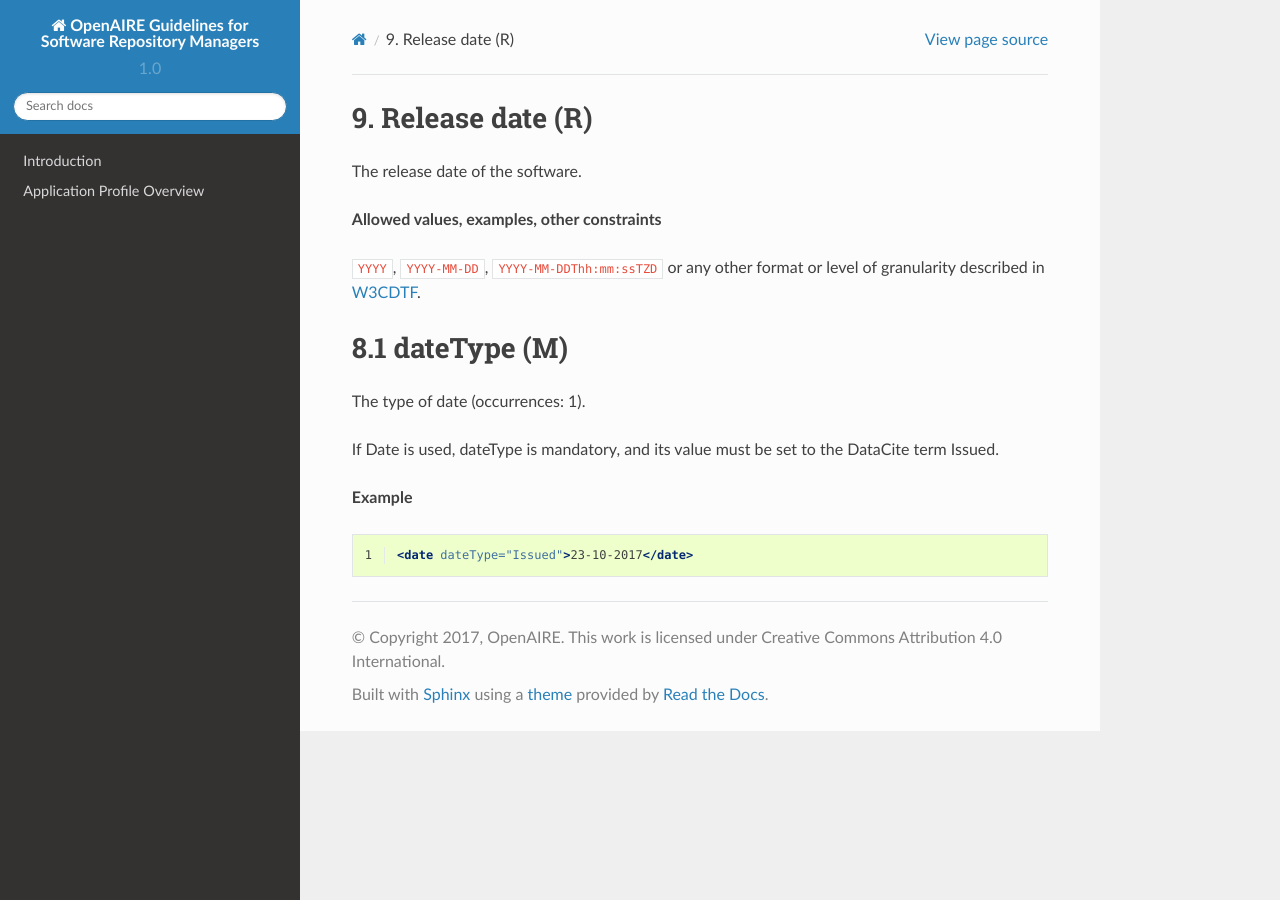
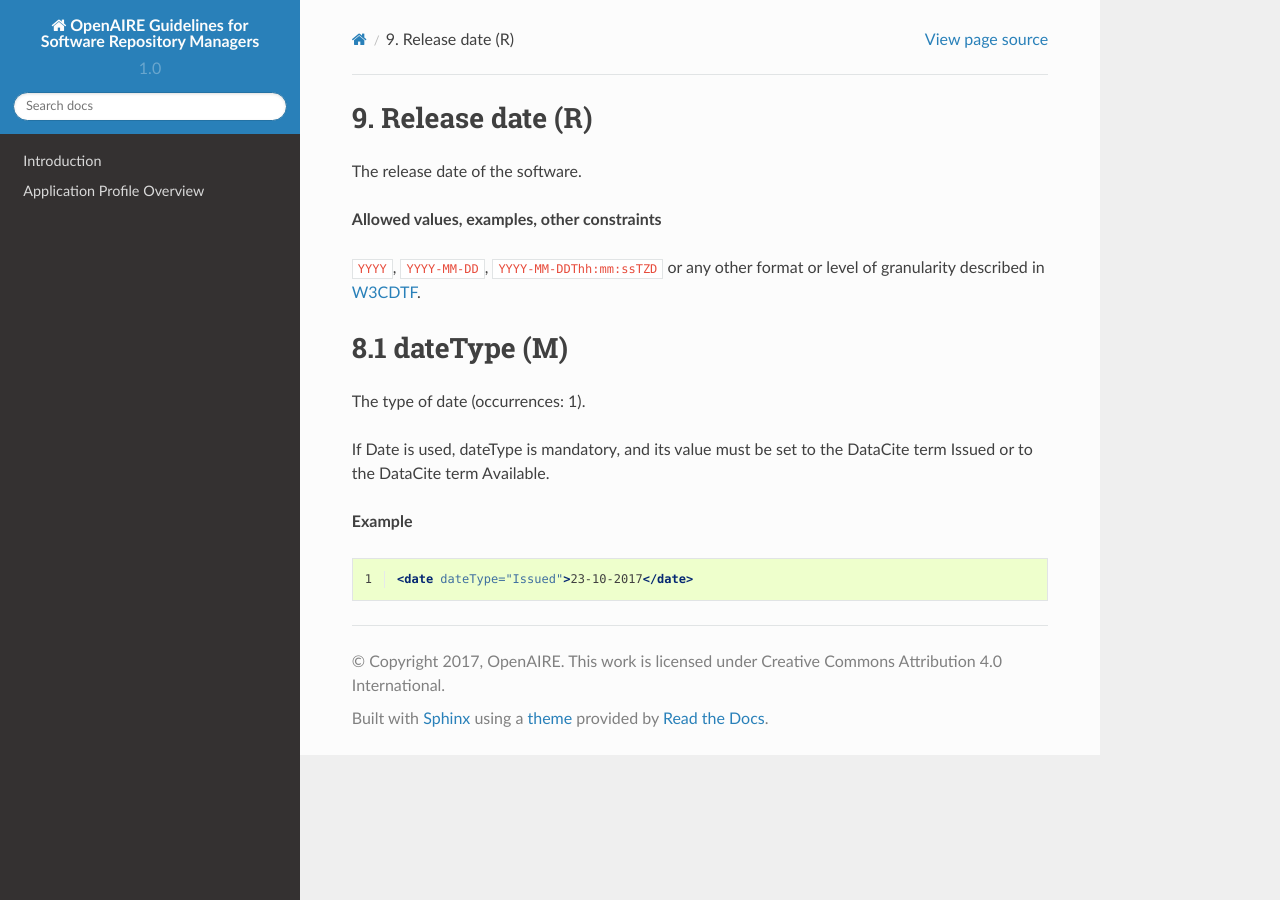
Before and after one commit to mirima2/software_guidelines, a Sphinx documentation site: the page built from docs/source/field_released_date.rst, in a window 1280 px wide. Built offline with Sphinx 7.4.7 and the Read the Docs theme 2.0.0, drawn with Linux system fonts in a browser that asks for light colours.

Commit message:
add another allowed value to the release_date field

```diff
--- a/docs/source/field_released_date.rst
+++ b/docs/source/field_released_date.rst
@@ -17,7 +17,7 @@ The release date of the software.
 
 The type of date (occurrences: 1).
 
-If Date is used, dateType is mandatory, and its value must be set to the DataCite term Issued.
+If Date is used, dateType is mandatory, and its value must be set to the DataCite term Issued or to the DataCite term Available.
 
 
 **Example**
```
